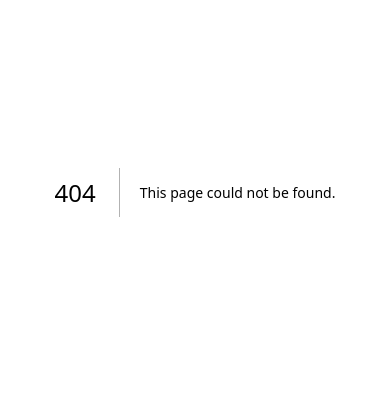
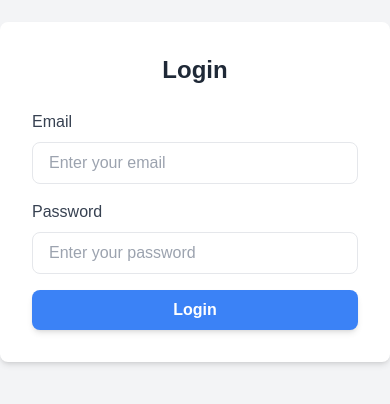
Before and after one commit to dinndei/recipe-vercel, a Next.js app: page /pages/login in a window 390 px wide. Before the commit this address had no page. Shown: the part 230-634 px from the top of the page. Built offline with nearby package versions, Linux system fonts and the light colour scheme.

Commit message:
responsive

```diff
--- a/package.json
+++ b/package.json
@@ -11,6 +11,8 @@
   "dependencies": {
     "@hookform/resolvers": "^3.9.1",
     "axios": "^1.7.7",
+    "bcrypt": "^5.1.1",
+    "jsonwebtoken": "^9.0.2",
     "mongoose": "^8.8.1",
     "next": "14.2.17",
     "react": "^18",
--- a/src/app/components/Navbar.tsx
+++ b/src/app/components/Navbar.tsx
@@ -30,9 +30,9 @@ const Navbar: React.FC = () => {
         setSearchQuery(query);
 
         //ביצוע כל הסינוים על המערך המקורי
-        let filteredTmp= filterByCategory(recipes, category)
+        let filteredTmp = filterByCategory(recipes, category)
         if (activeTab == "likes")
-             filteredTmp = filterByLikes(filteredTmp);
+            filteredTmp = filterByLikes(filteredTmp);
         const filteredByQuery = filterByQuery(filteredTmp, query)
         setFilteredRecipe(filteredByQuery)
     };
@@ -55,8 +55,8 @@ const Navbar: React.FC = () => {
             }
             else {
                 console.log("all");
-                if(category)
-                    filterByCategory(recipes,category)
+                if (category)
+                    filterByCategory(recipes, category)
                 setFilteredRecipe(filteredRecipe)
             }
         }
@@ -64,7 +64,14 @@ const Navbar: React.FC = () => {
 
     return (
 
-        <div>
+        <div className="container mx-auto px-4">
+            <div className="mb-6">
+                <h2 className="text-3xl font-extrabold mb-2 text-gray-800 tracking-tight">
+                    המתכונים שלנו
+                </h2>
+                <p className="text-gray-500 text-lg">מצא את המתכון המושלם עבורך</p>
+            </div>
+
             <div className="flex items-center justify-between space-x-4">
                 <div className="flex items-center border border-gray-300 rounded-full p-2 w-full">
                     <span className="pl-2 text-gray-500">
@@ -119,6 +126,103 @@ const Navbar: React.FC = () => {
             </div>
         </div>
 
+        // <>
+        //     <h1>Recipes</h1>
+        //     <div className="flex items-center justify-between space-x-4">
+        //         <div className="flex-1">
+        //             <label htmlFor="category" className="block text-sm font-medium text-gray-700">בחר קטגוריה</label>
+        //             <select
+        //                 id="category"
+        //                 value={category}
+        //                 onChange={handleCategoryChange}
+        //                 className="p-2 w-full border border-gray-300 rounded-md focus:ring-indigo-500 focus:border-indigo-500"
+        //             >
+        //                 {Object.values(RecipeCategory).map((cat) => (
+        //                     <option key={cat} value={cat}>{cat}</option>
+        //                 ))}
+        //             </select>
+        //         </div>
+
+        //         {/* Input for Search */}
+        //         <div className="flex-1">
+        //             <label htmlFor="search" className="block text-sm font-medium text-gray-700">חיפוש</label>
+        //             <input
+        //                 id="search"
+        //                 type="text"
+        //                 value={searchQuery}
+        //                 onChange={handleSearchChange}
+        //                 placeholder="חפש מתכון"
+        //                 className="p-2 w-full border border-gray-300 rounded-md focus:ring-indigo-500 focus:border-indigo-500"
+        //             />
+        //         </div>
+
+        //         {/* Button for Add Recipe */}
+        //         <div>
+        //             <button
+        //                 onClick={handleAddRecipe}
+        //                 className="py-2 px-4 bg-blue-600 text-white rounded-md hover:bg-blue-700 w-auto"
+        //             >
+        //                 הוסף מתכון
+        //             </button>
+        //         </div>
+        //     </div>
+        // </>
+
+        // <div>
+        //     <div className="flex items-center justify-between space-x-4">
+        //         <div className="flex items-center border border-gray-300 rounded-full p-2 w-full">
+        //             <span className="pl-2 text-gray-500">
+        //                 🔍
+        //             </span>
+        //             <input
+        //                 id="search"
+        //                 type="text"
+        //                 value={searchQuery}
+        //                 onChange={handleSearchChange}
+        //                 placeholder="חפש מתכון"
+        //                 className="ml-2 flex-1 bg-transparent outline-none placeholder-gray-400 text-gray-700"
+        //             />
+        //         </div>
+
+        //         <div>
+        //             <button
+        //                 onClick={handleAddRecipe}
+        //                 className="py-2 px-4 bg-blue-600 text-white rounded-full hover:bg-blue-700 transition duration-200"
+        //             >
+        //                 הוסף מתכון
+        //             </button>
+        //         </div>
+        //     </div>
+
+        //     <div className="flex space-x-4 mt-4 items-center">
+        //         <select
+        //             id="category"
+        //             value={category}
+        //             onChange={handleCategoryChange}
+        //             className="py-2 px-4 text-lg font-medium bg-gray-100 border border-gray-300 rounded-full focus:ring-indigo-500 focus:border-indigo-500 text-gray-600"
+        //         >
+        //             <option value="">בחר קטגוריה</option>
+        //             {Object.values(RecipeCategory).map((cat) => (
+        //                 <option key={cat} value={cat}>{cat}</option>
+        //             ))}
+        //         </select>
+
+        //         <button
+        //             onClick={() => handleTabClick('categories')}
+        //             className={`py-2 px-4 text-lg font-medium rounded-full ${activeTab === 'categories' ? 'bg-blue-600 text-white' : 'text-gray-600 hover:bg-gray-200'}`}
+        //         >
+        //             כל הקטגוריות
+        //         </button>
+        //         <button
+        //             onClick={() => handleTabClick('likes')}
+        //             className={`py-2 px-4 text-lg font-medium rounded-full ${activeTab === 'likes' ? 'bg-blue-600 text-white' : 'text-gray-600 hover:bg-gray-200'}`}
+        //         >
+        //             מועדפים
+        //         </button>
+
+        //     </div>
+        // </div>
+
 
     )
 }
--- a/src/app/pages/addRecipie/page.tsx
+++ b/src/app/pages/addRecipie/page.tsx
@@ -80,19 +80,6 @@ const Page: React.FC = () => {
             });
         }
 
-        // if (result) {
-        //     Swal.fire({
-        //         title: "אלופים!",
-        //         text: "המתכון נוסף בהצלחה",
-        //         icon: "success"
-        //     });
-        // } else {
-        //     Swal.fire({
-        //         title: "שגיאה!",
-        //         text: "הייתה בעיה בהוספת המתכון",
-        //         icon: "error"
-        //     });
-        // }
     };
 
     const addIngredient = () => {
@@ -107,10 +94,10 @@ const Page: React.FC = () => {
     };
 
     return (
+        <div className="max-w-4xl mx-auto p-4 border border-gray-300 rounded-md shadow-md">
+            <h1 className="text-3xl font-extrabold mb-2 text-gray-800 tracking-tight">Add Recipe</h1>
 
-        <div className="max-w-2xl mx-auto p-4 border border-gray-300 rounded-md shadow-md">
-            <form onSubmit={handleSubmit(onSubmit)} className="grid grid-cols-2 gap-6">
-
+            <form onSubmit={handleSubmit(onSubmit)} className="grid grid-cols-1 md:grid-cols-2 gap-6">
                 <div className="col-span-1 space-y-4">
                     <div>
                         <label htmlFor="name" className="block text-sm font-medium text-gray-700">שם המתכון</label>
@@ -184,7 +171,7 @@ const Page: React.FC = () => {
                     {errors.instructions && <p className="text-red-500 text-sm">{errors.instructions.message}</p>}
                 </div>
 
-                <div className="col-span-2 flex justify-between mt-4">
+                <div className="col-span-2 flex flex-col sm:flex-row justify-between mt-4 space-y-4 sm:space-y-0">
                     <button
                         type="button"
                         onClick={() => window.history.back()}
@@ -201,11 +188,8 @@ const Page: React.FC = () => {
                 </div>
             </form>
         </div>
+    );
 
-
-
-
-    )
 }
 
 export default Page
--- /dev/null
+++ b/src/app/pages/login/page.tsx
@@ -0,0 +1,73 @@
+'use client'
+import { useState } from "react";
+import { useRouter } from "next/navigation";
+import { AnyObject } from "mongoose";
+
+export default function Login() {
+    const [email, setEmail] = useState("");
+    const [password, setPassword] = useState("");
+    const router = useRouter();
+
+    const handleSubmit = async (e:AnyObject) => {
+        e.preventDefault();
+
+        const res = await fetch("/api/login", {
+            method: "POST",
+            headers: { "Content-Type": "application/json" },
+            body: JSON.stringify({ email, password }),
+        });
+
+        if (res.ok) {
+            const { token } = await res.json();
+            localStorage.setItem("token", token);
+            router.push("/pages/recipies");
+        } else {
+            alert("Login failed. Please check your credentials.");
+        }
+    };
+
+
+    return (
+        <div className="flex items-center justify-center min-h-screen bg-gray-100">
+            <div className="w-full max-w-md p-8 bg-white rounded-lg shadow-md">
+                <h1 className="text-2xl font-bold text-center text-gray-800 mb-6">
+                    Login
+                </h1>
+                <form onSubmit={handleSubmit}>
+                    <div className="mb-4">
+                        <label htmlFor="email" className="block text-gray-700 font-medium mb-2">
+                            Email
+                        </label>
+                        <input
+                            id="email"
+                            type="email"
+                            placeholder="Enter your email"
+                            value={email}
+                            onChange={(e) => setEmail(e.target.value)}
+                            className="w-full px-4 py-2 border rounded-lg focus:outline-none focus:ring-2 focus:ring-blue-500"
+                        />
+                    </div>
+                    <div className="mb-4">
+                        <label htmlFor="password" className="block text-gray-700 font-medium mb-2">
+                            Password
+                        </label>
+                        <input
+                            id="password"
+                            type="password"
+                            placeholder="Enter your password"
+                            value={password}
+                            onChange={(e) => setPassword(e.target.value)}
+                            className="w-full px-4 py-2 border rounded-lg focus:outline-none focus:ring-2 focus:ring-blue-500"
+                        />
+                    </div>
+                    <button
+                        type="submit"
+                        className="w-full py-2 px-4 bg-blue-500 text-white font-semibold rounded-lg shadow-md hover:bg-blue-600 focus:outline-none focus:ring-2 focus:ring-blue-500 focus:ring-opacity-50"
+                    >
+                        Login
+                    </button>
+                </form>
+            </div>
+        </div>
+    );
+}
```
Also changed, not shown: 2 other files (tests, documents, lock files or other folders).
